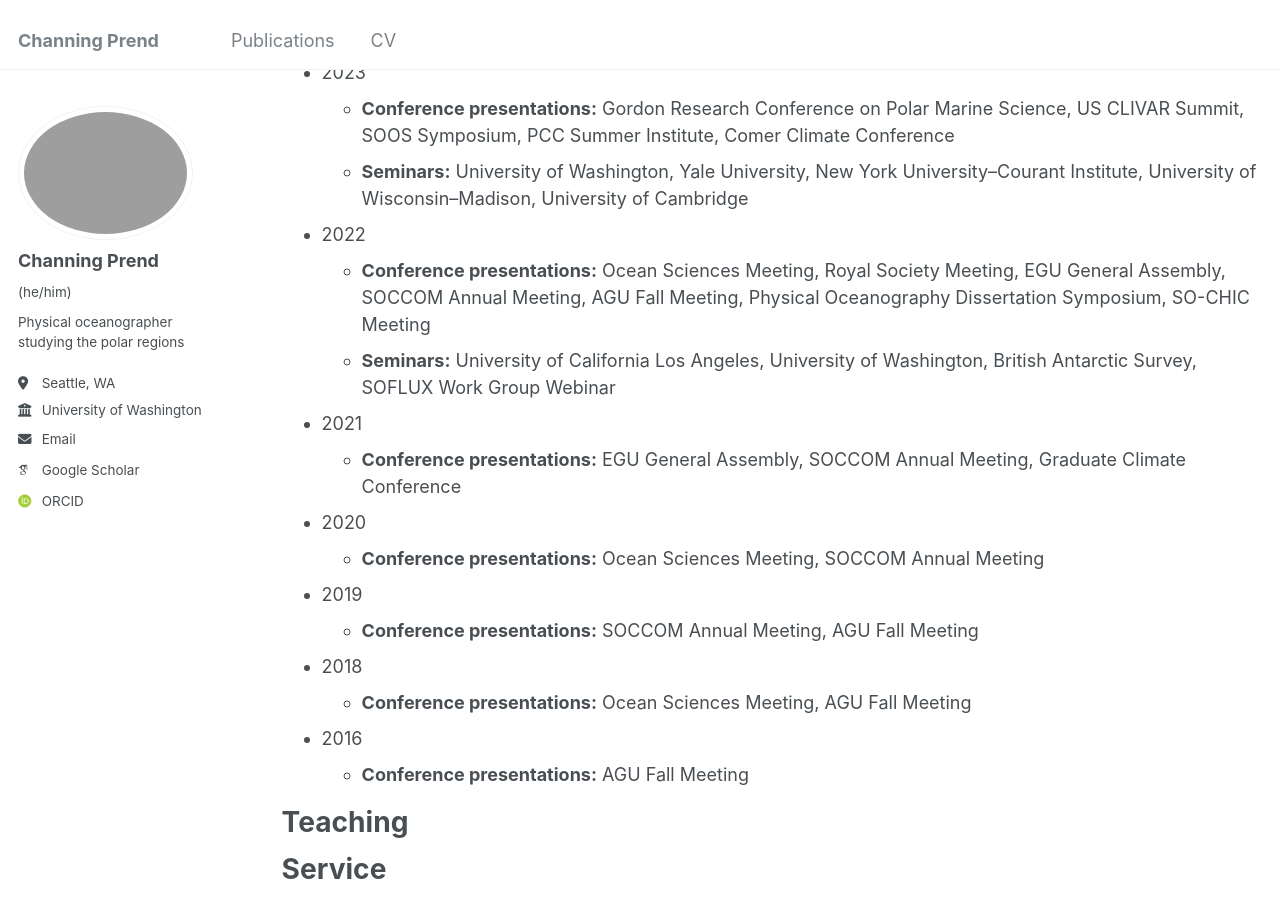
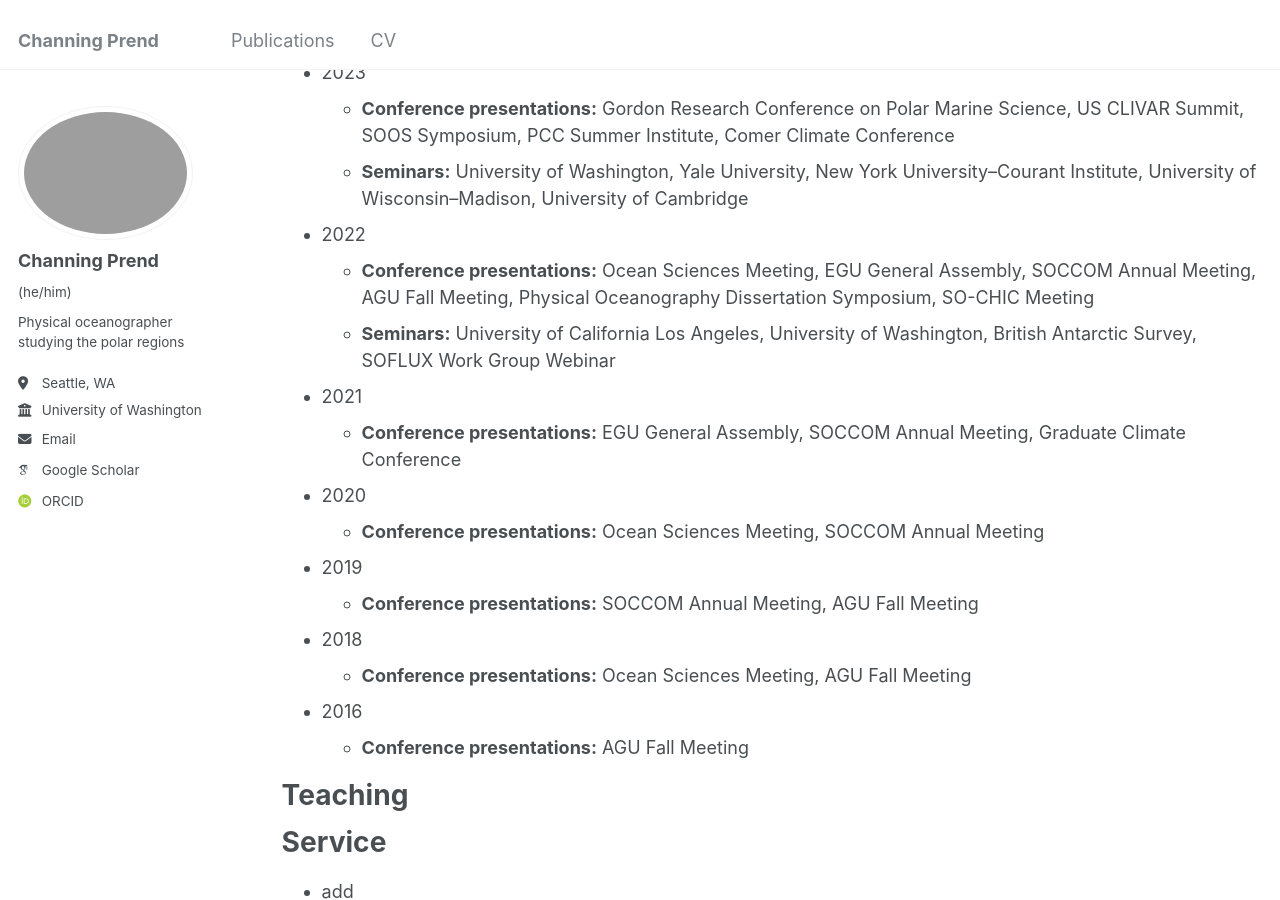
Before and after one commit to cprend/cprend.github.io, a Jekyll site: the page built from _pages/cv.md, in a window 1280 px wide and 900 px high, scrolled down 1436 px. Built offline with Jekyll 4.4.1, drawn with Linux system fonts in a browser that asks for light colours; some web fonts are replaced.

Commit message:
Update cv.md

```diff
--- a/_pages/cv.md
+++ b/_pages/cv.md
@@ -62,7 +62,7 @@
   * **Seminars:** University of Washington, Yale University, New York University--Courant Institute, University of Wisconsin--Madison, University of Cambridge
 
 * 2022
-  * **Conference presentations:** Ocean Sciences Meeting, Royal Society Meeting, EGU General Assembly, SOCCOM Annual Meeting, AGU Fall Meeting, Physical Oceanography Dissertation Symposium, SO-CHIC Meeting
+  * **Conference presentations:** Ocean Sciences Meeting, EGU General Assembly, SOCCOM Annual Meeting, AGU Fall Meeting, Physical Oceanography Dissertation Symposium, SO-CHIC Meeting
   * **Seminars:** University of California Los Angeles, University of Washington, British Antarctic Survey, SOFLUX Work Group Webinar
 
 * 2021
```
